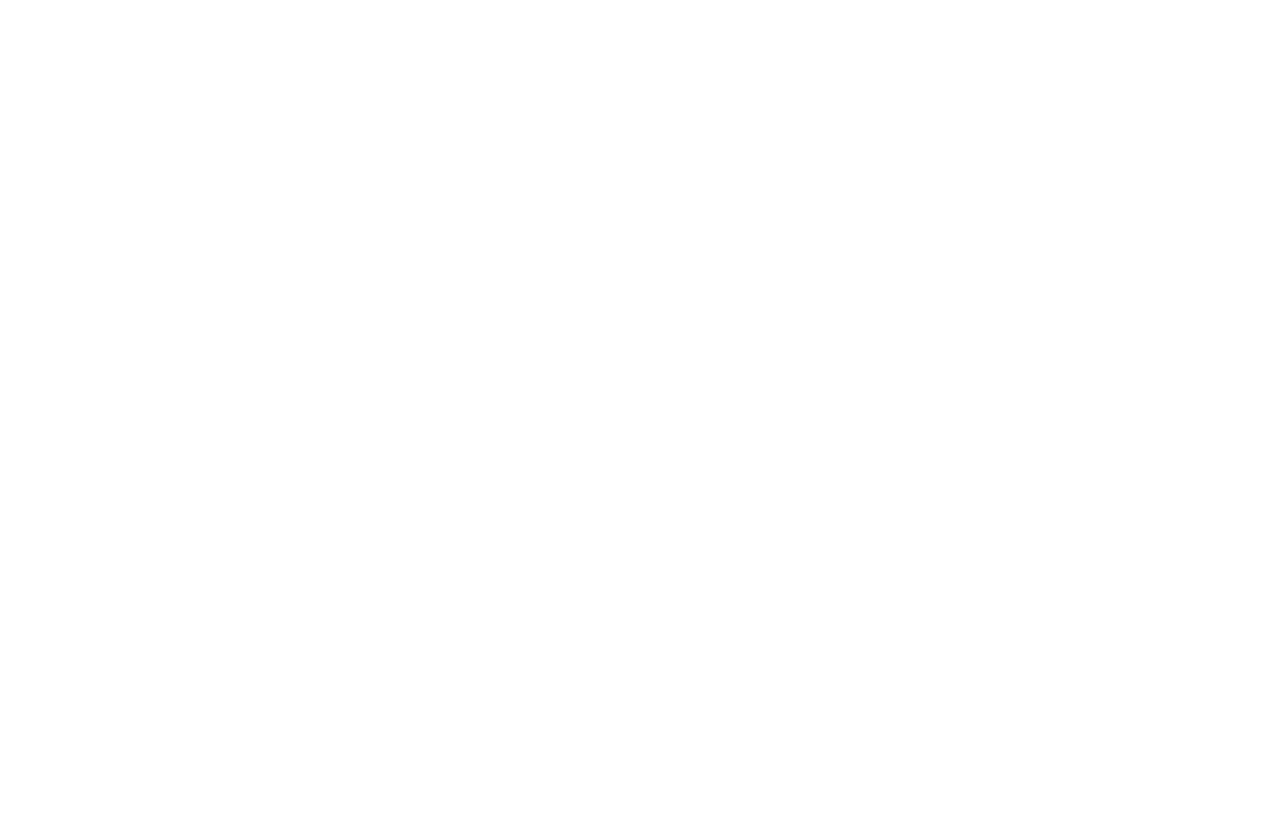
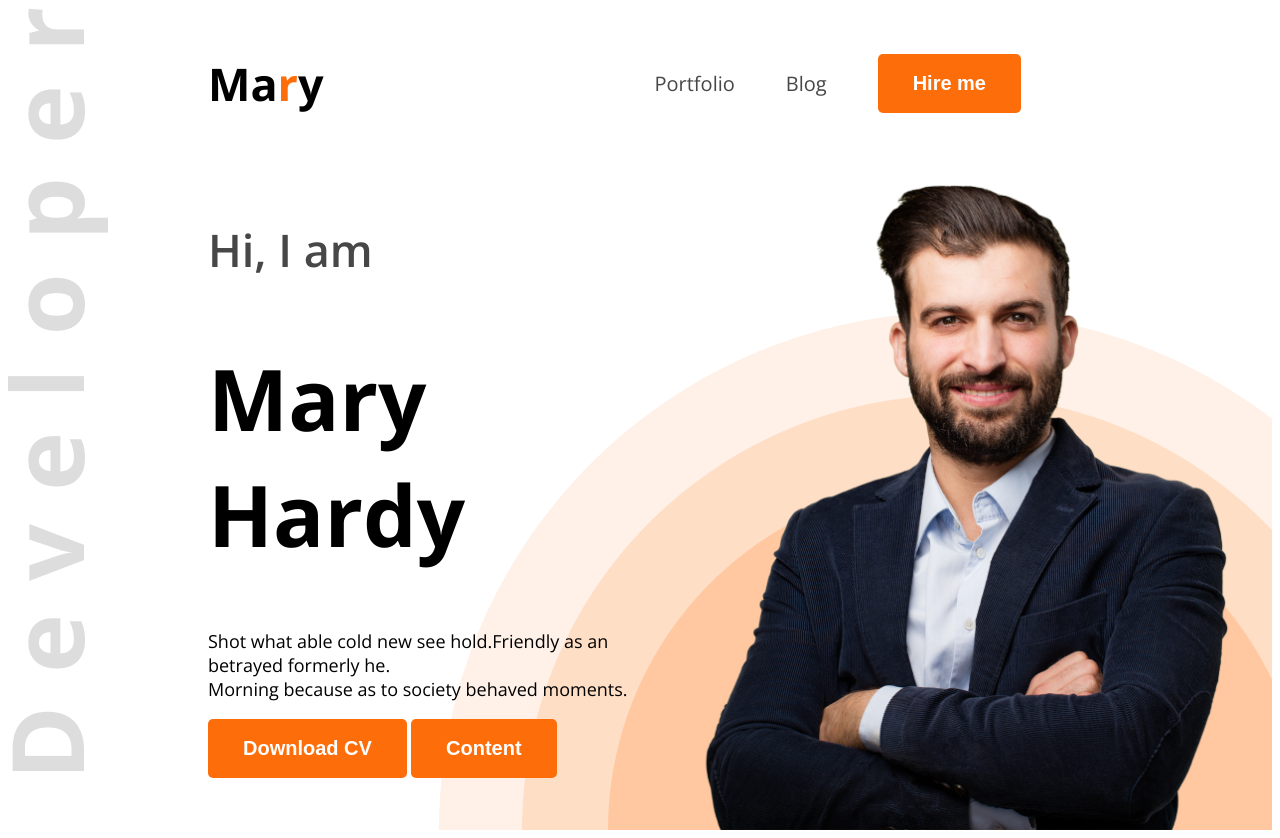
Before and after one commit to Tanbir76/webdevaloper-protfolio, a plain HTML site: page index.html in a window 1280 px wide. Before the commit the page ends 800 px from the top, so only its background shows below. Drawn offline with nearby package versions, Linux system fonts and the light colour scheme.

Commit message:
first page completed

```diff
--- a/index.html
+++ b/index.html
@@ -4,11 +4,33 @@
 	<meta charset="UTF-8">
 	<meta name="viewport" content="width=device-width, initial-scale=1.0">
 	<title>Web Devaloper Protfolio</title>
+	<link rel="preconnect" href="https://fonts.googleapis.com">
+<link rel="preconnect" href="https://fonts.gstatic.com" crossorigin>
+<link href="https://fonts.googleapis.com/css2?family=Open+Sans:ital,wght@0,300..800;1,300..800&display=swap" rel="stylesheet">
+	<link rel="stylesheet" href="style/portfolio.css">
 
 </head>
-<body>
-	<header>
+<body class="open-sans-regular">
+	<header class="header">
+		<nav>
+			<h3 class=" nav-title">Ma<span class="text-primary">r</span>y</h3>
+			<ul>
+				<li><a class="dark-2" href="">Portfolio</a></li>
+				<li><a class="dark-2" href="">Blog</a></li>
+				<li><a href=""><button class="btn-primary"><span class="btn-secandary">Hire me</span></button></a></li>
+			</ul>
+		</nav>
+		<div class="banner">
+			<div class="banner-content">
+				<h4 class="banner-greetings dark-2">Hi, I am</h4>
+				<h1 class="banner-title">Mary Hardy</h1>
+				<p class="banner-description">Shot what able cold new see hold.Friendly as an betrayed formerly he. <br> Morning because as to society behaved moments.</p>
+				<button class="btn-primary">Download CV</button>
+				<button class="btn-primary">Content</button>
 
+			</div>
+			<img class="banner-profile-pic" src="images/hardy.png" alt="">
+		</div>
 	</header>
 	<main>
 
--- /dev/null
+++ b/style/portfolio.css
@@ -0,0 +1,84 @@
+.open-sans-regular{
+  font-family: "Open Sans", sans-serif;
+  font-optical-sizing: auto;
+  font-style: normal;
+  font-variation-settings:
+    "wdth" 100;
+}
+/* shear style */
+.text-primary{
+	color:#FD6E0A;
+}
+.btn-primary{
+	background-color:#FD6E0A;color:#FFFFFF;
+	font-size:20px;
+	padding:18px 35px ;
+	font-weight: bold;
+	border:none;
+	border-radius: 5px;
+}
+/* .btn-primary .btn-secandary{
+	color:#FFFFFF;
+	padding:18px 35px ;
+	font-weight: bold;
+
+
+} */
+.dark-2{
+	color: #474747;
+}
+/* header */
+.header{
+	background-image:url(../images/developer.png) ,url(../images/header_bg.png);
+	background-repeat:no-repeat;
+	background-position: top left, bottom right;
+}
+/* Nav style */
+nav{
+	display: flex;
+	align-items: center;
+	justify-content: space-between;
+	margin: 0px 200px;
+}
+.nav-title{
+	font-weight: 800px;
+	font-size: 45px;
+}
+nav ul{
+	display:flex;
+	align-items: center;
+}
+nav ul li{
+	list-style:none;
+	margin-right: 51px;
+
+}
+nav li a{
+	text-decoration: none;
+	font-size: 20px;
+}
+/* banner style */
+.banner{
+	display: flex;
+	justify-content: space-between;
+	margin:0 35px 0 200px;
+
+}
+.banner-content{
+	width: 580px;
+}
+.banner-greetings{
+font-size: 45px;
+font-weight: 600;
+}
+.banner-title{
+	font-weight: bold;
+font-size: 85px;
+}
+.banner-description{
+	font-weight: 200;
+	font-size:large;
+}
+.banner-profile-pic{
+	width: 580px;
+}
```
